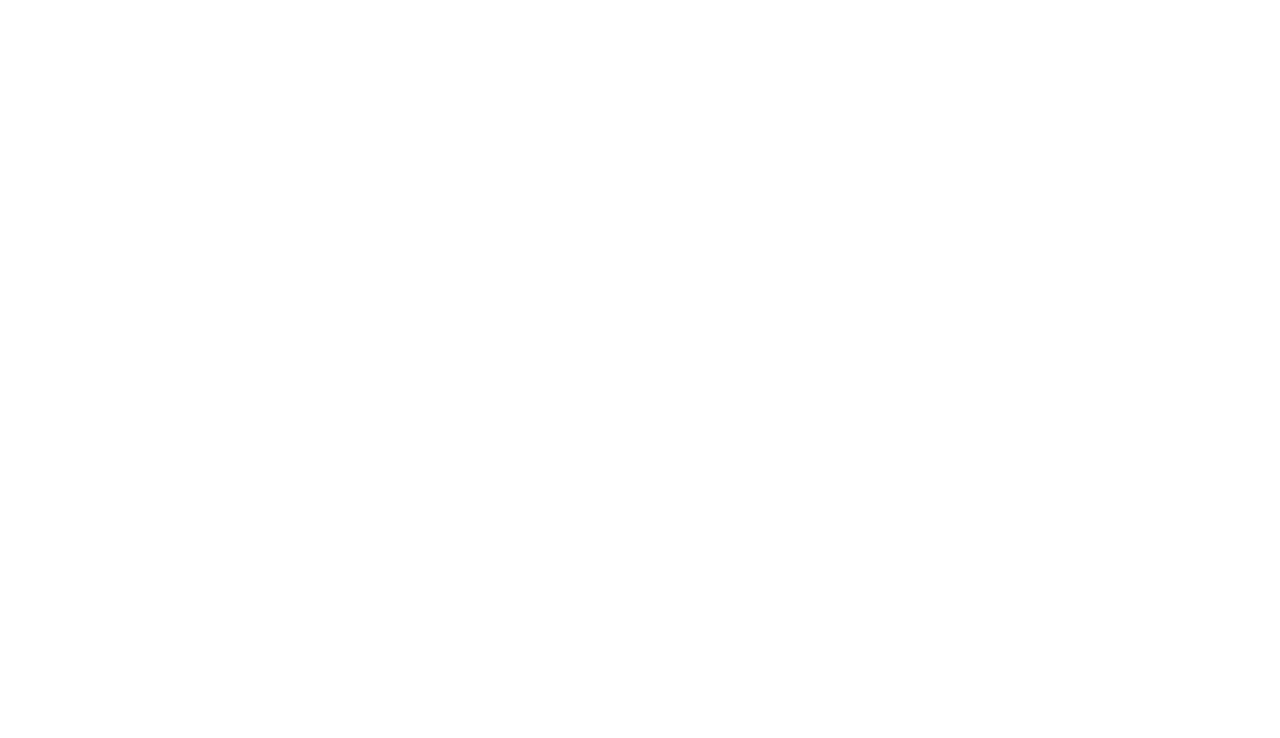
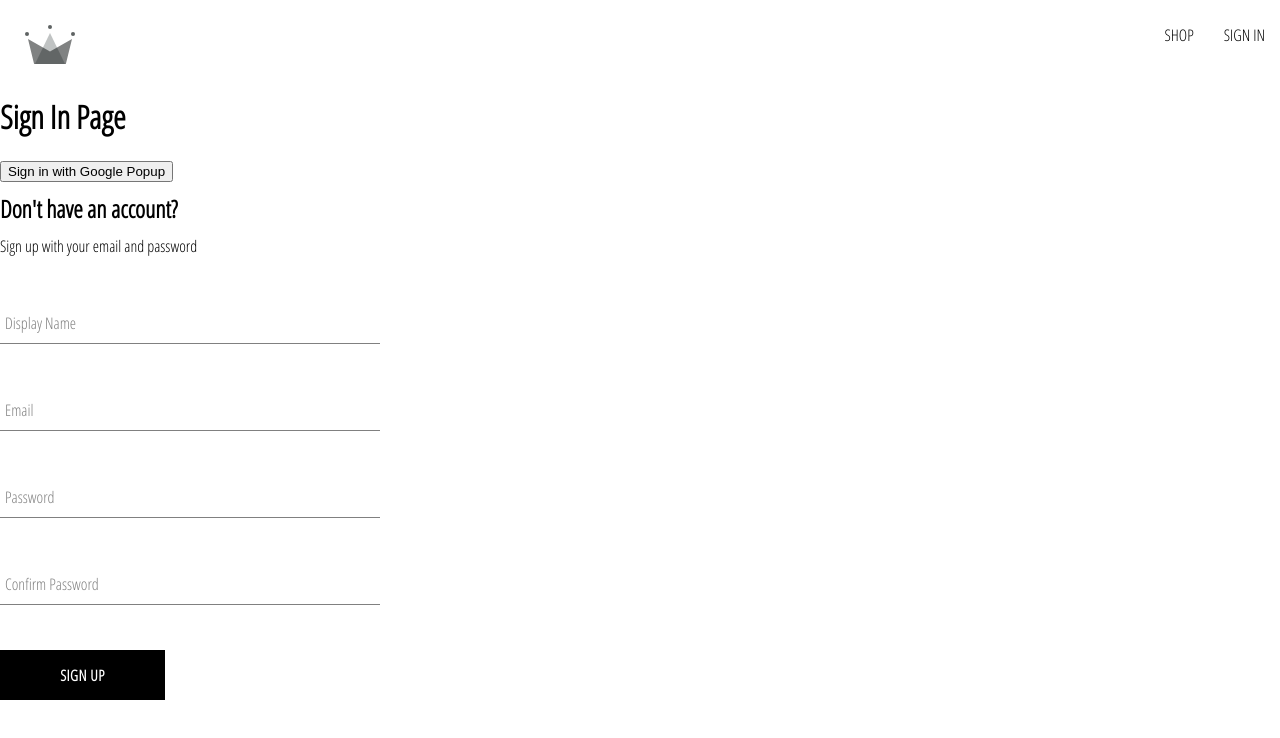
Before and after one commit to irrbis38/crwn-store-v2, a React (Create React App) app: page /auth in a window 1280 px wide. Before the commit this address had no page. Shown: the top 738 px of the page. Built offline with nearby package versions, Linux system fonts and the light colour scheme.

Commit message:
refactor: rename sign-in to authentication

```diff
--- a/src/App.js
+++ b/src/App.js
@@ -1,7 +1,7 @@
 import { Route, Routes } from "react-router-dom";
 import Home from "./components/routes/home/home.components";
 import Navigation from "./components/routes/navigation/navigation.component";
-import SignIn from "./components/routes/sign-in/sign-in.component";
+import Authentication from "./components/routes/authentication/authentication.component";
 
 const Shop = () => <h1>I am the shop page</h1>;
 
@@ -11,7 +11,7 @@
       <Route path="/" element={<Navigation />}>
         <Route index element={<Home />} />
         <Route path="shop" element={<Shop />} />
-        <Route path="sign-in" element={<SignIn />} />
+        <Route path="auth" element={<Authentication />} />
       </Route>
     </Routes>
   );
--- a/src/components/routes/sign-in/sign-in.component.jsx
+++ b/src/components/routes/authentication/authentication.component.jsx
@@ -5,7 +5,7 @@
 
 import SignUpForm from "../../sign-up-form/sign-up.compooent";
 
-const SignIn = () => {
+const Authentication = () => {
   const logGoogleUser = async () => {
     const { user } = await signInWithGooglePopup();
     const userDocRef = await createUserDocumentFromAuth(user);
@@ -20,4 +20,4 @@
   );
 };
 
-export default SignIn;
+export default Authentication;
--- a/src/components/routes/navigation/navigation.component.jsx
+++ b/src/components/routes/navigation/navigation.component.jsx
@@ -16,7 +16,7 @@
           <Link className="nav-link" to="/shop">
             SHOP
           </Link>
-          <Link className="nav-link" to="/sign-in">
+          <Link className="nav-link" to="/auth">
             SIGN IN
           </Link>
         </div>
```
